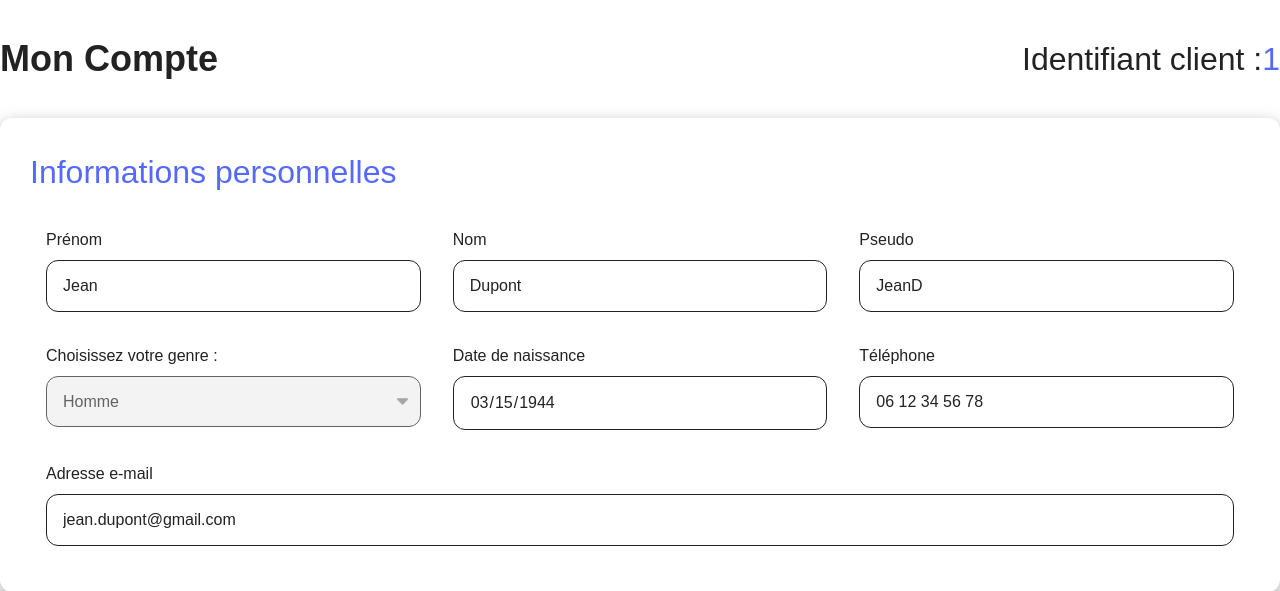
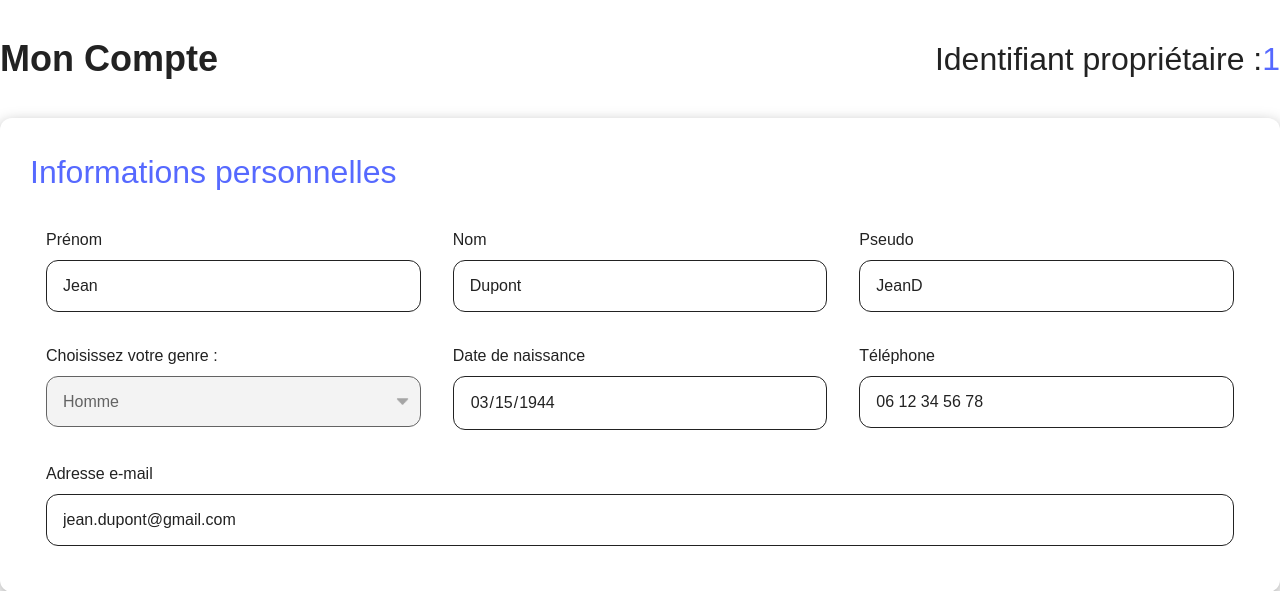
Before and after one commit to KazouDev/MKWeb, a PHP site: page /buisness/consulter_mon_compte_proprio.php in a window 1280 px wide. Shown: the part 82-673 px from the top of the page. Run offline with PHP 8.4, Linux system fonts and the light colour scheme; a user stored in the database is signed in; data comes from the database, SQL or seed files in the repository; data that the repository does not hold is empty; some libraries are stand-ins or nearby versions.

Commit message:
fix proprietaire name

```diff
--- a/html/buisness/consulter_mon_compte_proprio.php
+++ b/html/buisness/consulter_mon_compte_proprio.php
@@ -69,7 +69,7 @@
             <div class="detail_mon_compte__conteneur">
                 <div class="header_info_compte">
                     <h2>Mon Compte</h2>
-                    <div class ="identifiant_client" ><h3 id="identifiant_client">Identifiant client : </h3><h3><?= " " . $id_utilisateur ?></h3></div>
+                    <div class ="identifiant_client" ><h3 id="identifiant_client">Identifiant propriétaire : </h3><h3><?= " " . $id_utilisateur ?></h3></div>
                 </div>
 
                 <div class="compte_form">
```
